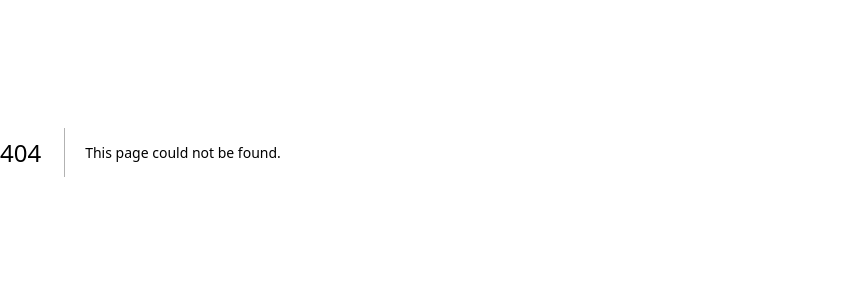
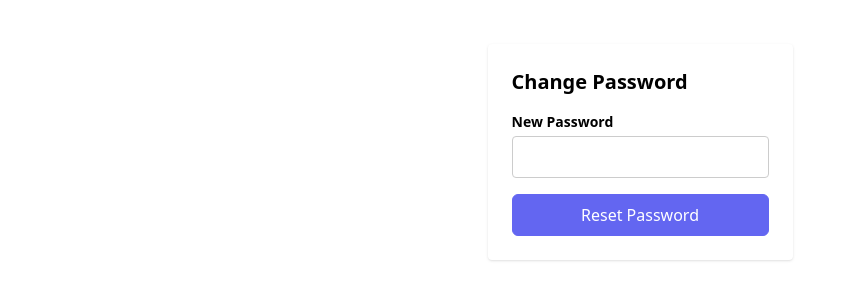
Before and after one commit to raphaelfavier/supabase-nextjs, a Next.js app: page /profile/change-password in a window 1280 px wide. Before the commit this address had no page. Shown: the part 248-548 px from the top of the page, without its empty margins (0-855 px from the left). Built offline with nearby package versions, Linux system fonts and the light colour scheme; no server answers.

Commit message:
refactor: move auth routes to profile section and add password change functionality

```diff
--- a/src/api/auth/logout/route.ts
+++ /dev/null
@@ -1,8 +0,0 @@
-import { NextRequest, NextResponse } from "next/server";
-import { getSupabaseCookiesUtilClient } from "@/utils/supabase/cookiesUtilClient";
-
-export async function POST(request: NextRequest) {
-  const supabase = await getSupabaseCookiesUtilClient();
-  await supabase.auth.signOut();
-  return NextResponse.redirect(new URL("/", request.url));
-}
--- a/src/app/auth/profile/api/route.ts
+++ /dev/null
@@ -1,12 +0,0 @@
-import { getSupabaseCookiesUtilClient } from "@/utils/supabase/cookiesUtilClient";
-import { NextRequest, NextResponse } from "next/server";
-
-export async function GET(request: NextRequest) {
-  const supabase = await getSupabaseCookiesUtilClient();
-  const { data: user } = await supabase.auth.getUser();
-  if (!user) {
-    return NextResponse.redirect(new URL("/auth/login", request.url));
-  }
-
-  return NextResponse.json(user);
-}
--- /dev/null
+++ b/src/app/profile/change-password/page.tsx
@@ -0,0 +1,57 @@
+"use client";
+
+import { useState } from "react";
+import { getSupabaseBrowserClient } from "@/utils/supabase/browserClient";
+import FormField from "@/templates/formField/FormField";
+import ActionButton from "@/templates/actionButton/actionButton";
+
+export default function ChangePasswordPage() {
+  const [password, setPassword] = useState("");
+  const [loading, setLoading] = useState(false);
+  const [error, setError] = useState("");
+  const [success, setSuccess] = useState("");
+  const supabase = getSupabaseBrowserClient();
+
+  const handleSubmit = async (e: React.FormEvent) => {
+    e.preventDefault();
+    setError("");
+    setSuccess("");
+    setLoading(true);
+    const value = password.trim();
+    if (!value) {
+      setError("Password cannot be empty.");
+      setLoading(false);
+      return;
+    }
+    const { error } = await supabase.auth.updateUser({ password: value });
+    if (error) {
+      setError(error.message);
+    } else {
+      setSuccess("Password updated!");
+      setPassword("");
+    }
+    setLoading(false);
+  };
+
+  return (
+    <div className="max-w-md mx-auto p-6 bg-white rounded shadow">
+      <h2 className="text-xl font-semibold mb-4">Change Password</h2>
+      <form onSubmit={handleSubmit} className="flex flex-col gap-4">
+        <FormField
+          label="New Password"
+          name="password"
+          type="password"
+          value={password}
+          onChange={(e: React.ChangeEvent<HTMLInputElement>) => setPassword(e.target.value)}
+          autoComplete="new-password"
+          disabled={loading}
+        />
+        {error && <div className="text-red-500 mb-2">{error}</div>}
+        {success && <div className="text-green-600 mb-2">{success}</div>}
+        <ActionButton type="submit" disabled={loading || !password} className="w-full">
+          {loading ? "Updating..." : "Reset Password"}
+        </ActionButton>
+      </form>
+    </div>
+  );
+}
--- /dev/null
+++ b/src/app/profile/layout.tsx
@@ -0,0 +1,7 @@
+export default function ProfileLayout({
+  children,
+}: {
+  children: React.ReactNode;
+}) {
+  return <>{children}</>;
+}
```
